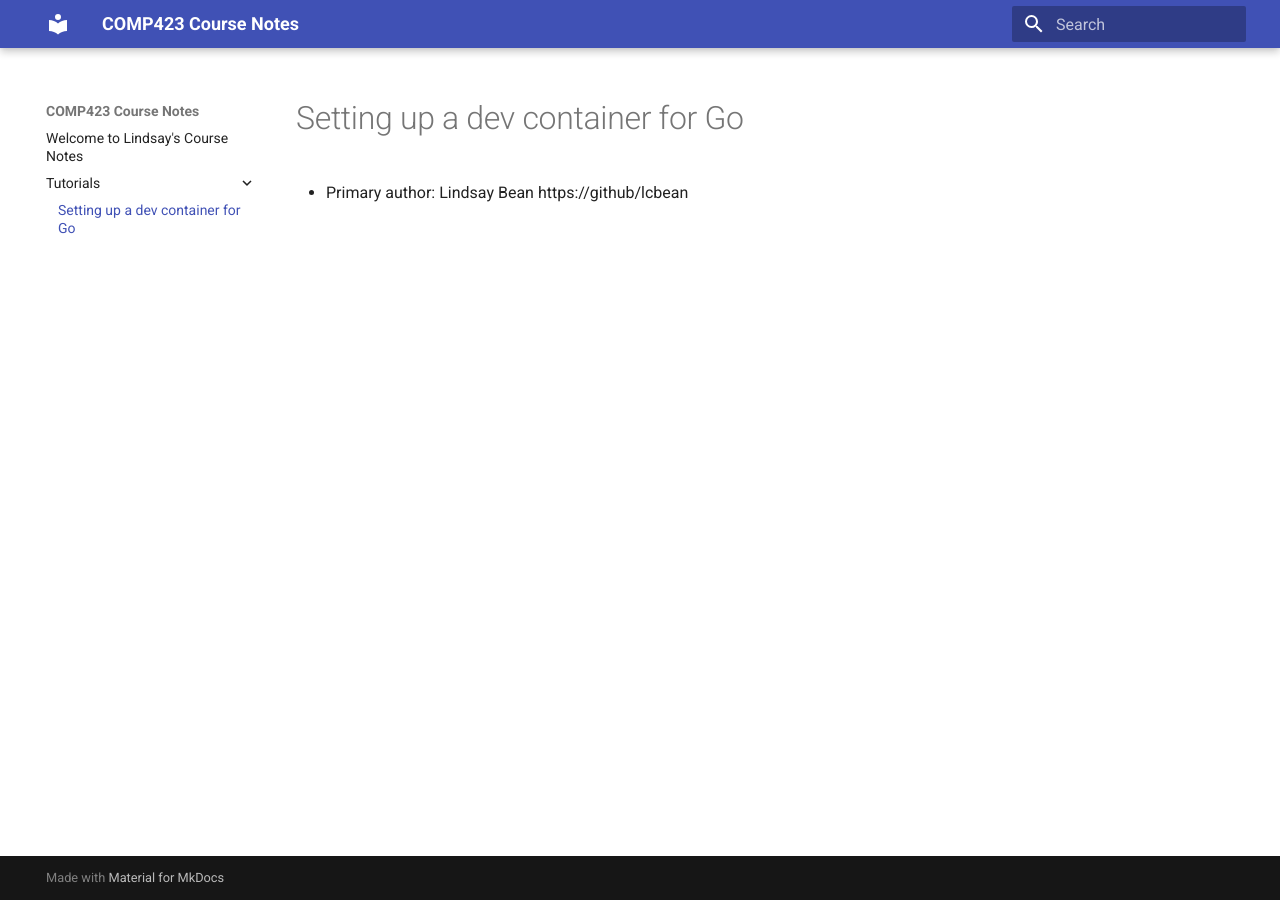
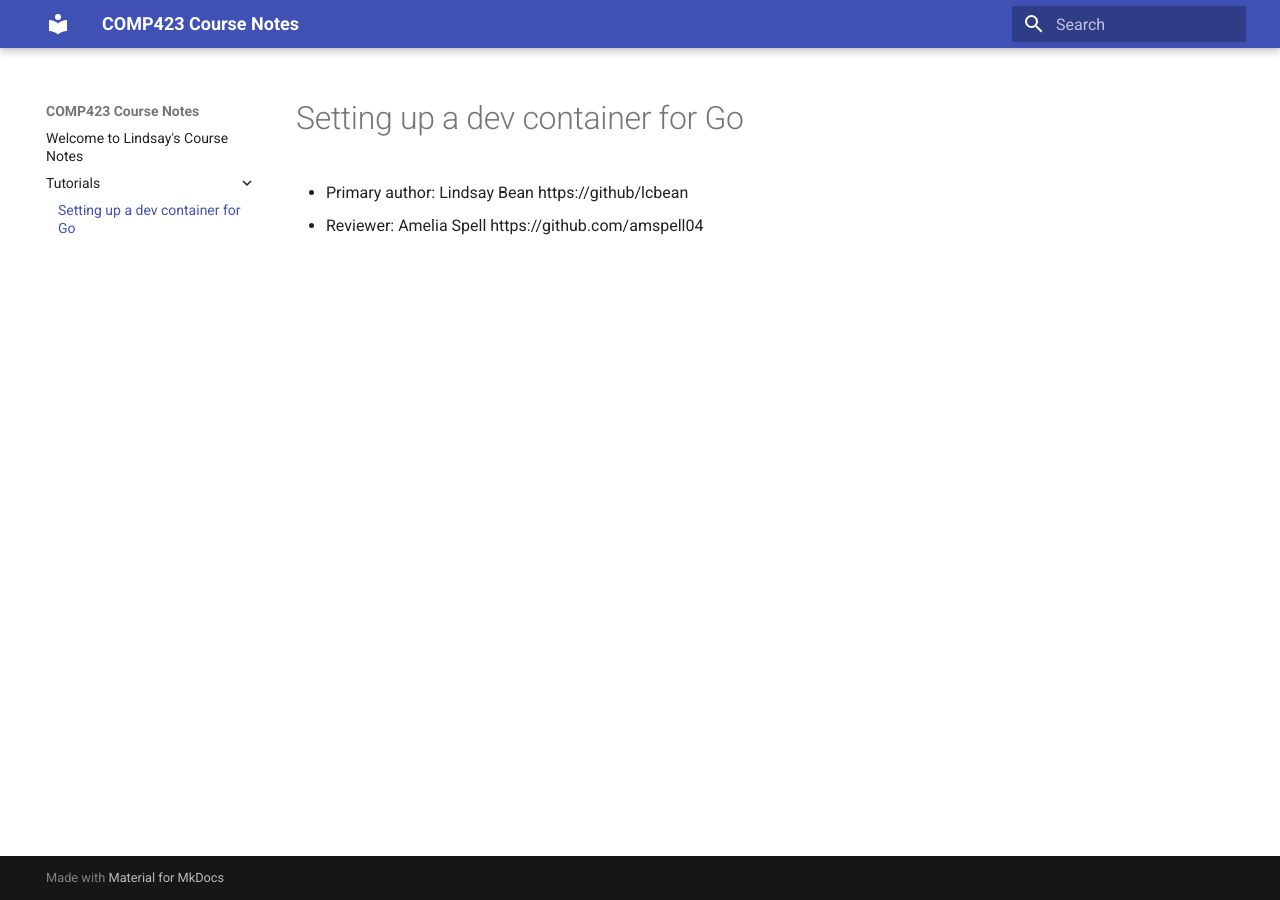
Before and after one commit to lcbean/comp423-course-notes, an MkDocs documentation site: the page built from docs/tutorials/go-setup.md, in a window 1280 px wide. Built offline with MkDocs 1.6.1 and Material for MkDocs 9.7.7, drawn with Linux system fonts in a browser that asks for light colours.

Commit message:
added reviewer to tutorials page

```diff
--- a/docs/tutorials/go-setup.md
+++ b/docs/tutorials/go-setup.md
@@ -1,3 +1,4 @@
 # Setting up a dev container for Go
 
 * Primary author: Lindsay Bean https://github/lcbean
+* Reviewer: Amelia Spell https://github.com/amspell04
```
